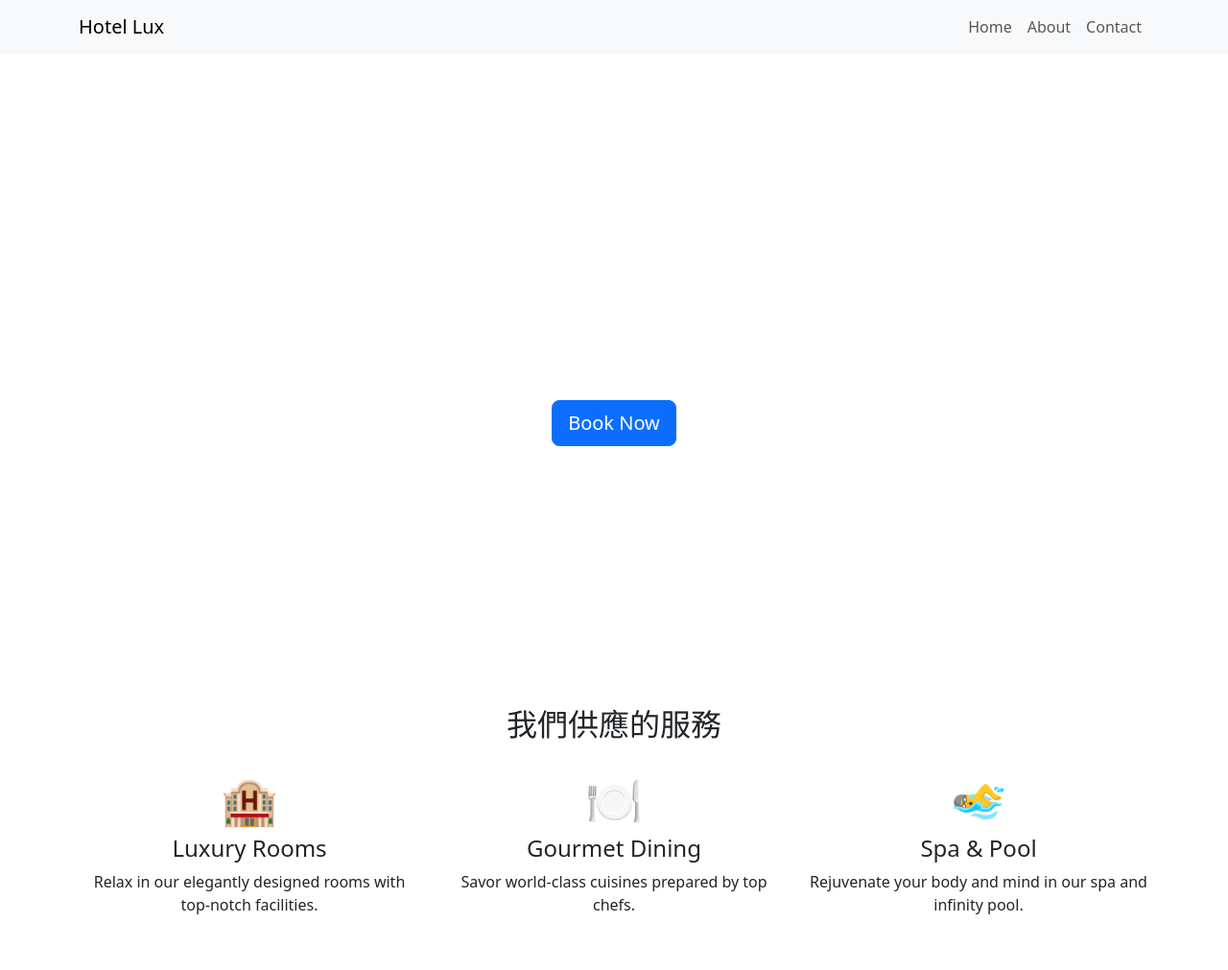
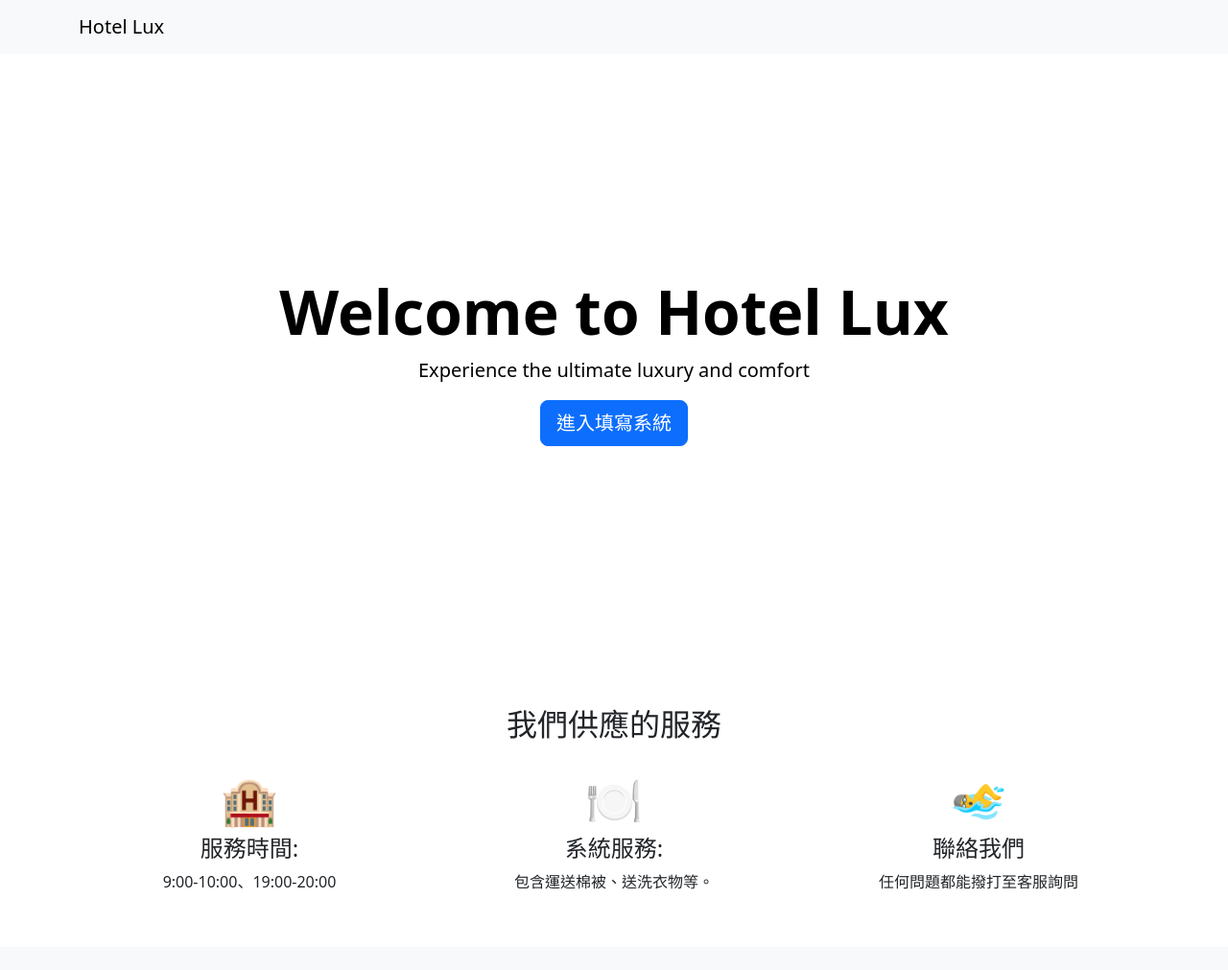
Before and after one commit to Alex54365/hotalrobotsystem, a Flask app: page / in a window 1280 px wide. Shown: the whole page at 96% size. After the commit the page ends 927 px from the top, so only its background shows below. Run offline with Flask 3, Linux system fonts and the light colour scheme; some libraries are stand-ins or nearby versions.

Commit message:
Update index.html

```diff
--- a/templates/index.html
+++ b/templates/index.html
@@ -9,7 +9,7 @@
         .hero {
             background: url('https://via.placeholder.com/1920x800') no-repeat center center/cover;
             height: 80vh;
-            color: white;
+            color: black;
             text-align: center;
             display: flex;
             justify-content: center;
@@ -33,16 +33,6 @@
     <nav class="navbar navbar-expand-lg navbar-light bg-light">
         <div class="container">
             <a class="navbar-brand" href="/">Hotel Lux</a>
-            <button class="navbar-toggler" type="button" data-bs-toggle="collapse" data-bs-target="#navbarNav" aria-controls="navbarNav" aria-expanded="false" aria-label="Toggle navigation">
-                <span class="navbar-toggler-icon"></span>
-            </button>
-            <div class="collapse navbar-collapse" id="navbarNav">
-                <ul class="navbar-nav ms-auto">
-                    <li class="nav-item"><a class="nav-link" href="/">Home</a></li>
-                    <li class="nav-item"><a class="nav-link" href="/about">About</a></li>
-                    <li class="nav-item"><a class="nav-link" href="/form">Contact</a></li>
-                </ul>
-            </div>
         </div>
     </nav>
 
@@ -51,7 +41,7 @@
         <div>
             <h1>Welcome to Hotel Lux</h1>
             <p class="lead">Experience the ultimate luxury and comfort</p>
-            <a href="/form" class="btn btn-primary btn-lg">Book Now</a>
+            <a href="/form" class="btn btn-primary btn-lg">進入填寫系統</a>
         </div>
     </div>
 
@@ -62,18 +52,18 @@
             <div class="row mt-4">
                 <div class="col-md-4">
                     <div class="feature-icon">🏨</div>
-                    <h4>Luxury Rooms</h4>
-                    <p>Relax in our elegantly designed rooms with top-notch facilities.</p>
+                    <h4>服務時間:</h4>
+                    <p>9:00-10:00、19:00-20:00</p>
                 </div>
                 <div class="col-md-4">
                     <div class="feature-icon">🍽️</div>
-                    <h4>Gourmet Dining</h4>
-                    <p>Savor world-class cuisines prepared by top chefs.</p>
+                    <h4>系統服務:</h4>
+                    <p>包含運送棉被、送洗衣物等。</p>
                 </div>
                 <div class="col-md-4">
                     <div class="feature-icon">🏊‍♂️</div>
-                    <h4>Spa & Pool</h4>
-                    <p>Rejuvenate your body and mind in our spa and infinity pool.</p>
+                    <h4>聯絡我們</h4>
+                    <p>任何問題都能撥打至客服詢問</p>
                 </div>
             </div>
         </div>
```
